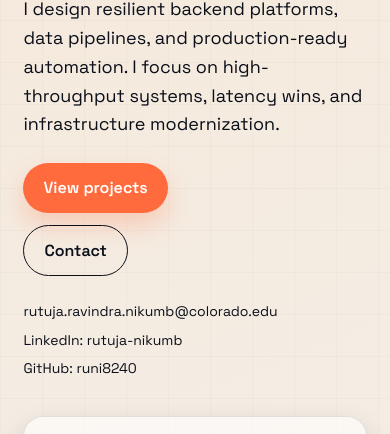
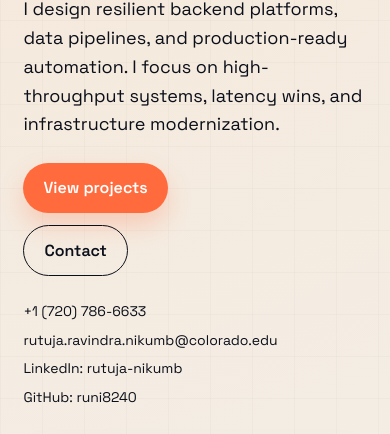
Before and after one commit to rutuja-23/rutuja-23.github.io, a plain HTML site: page index.html in a window 390 px wide. Shown: the part 358-792 px from the top of the page. Drawn offline with nearby package versions, Linux system fonts and the light colour scheme.

Commit message:
Phone number edit

```diff
--- a/index.html
+++ b/index.html
@@ -37,6 +37,7 @@
             <a class="button ghost" href="mailto:rutuja.ravindra.nikumb@colorado.edu">Contact</a>
           </div>
           <div class="contact-card">
+            <span>+1 (720) 786-6633</span>
             <span>rutuja.ravindra.nikumb@colorado.edu</span>
             <span>LinkedIn: rutuja-nikumb</span>
             <span>GitHub: runi8240</span>
```
